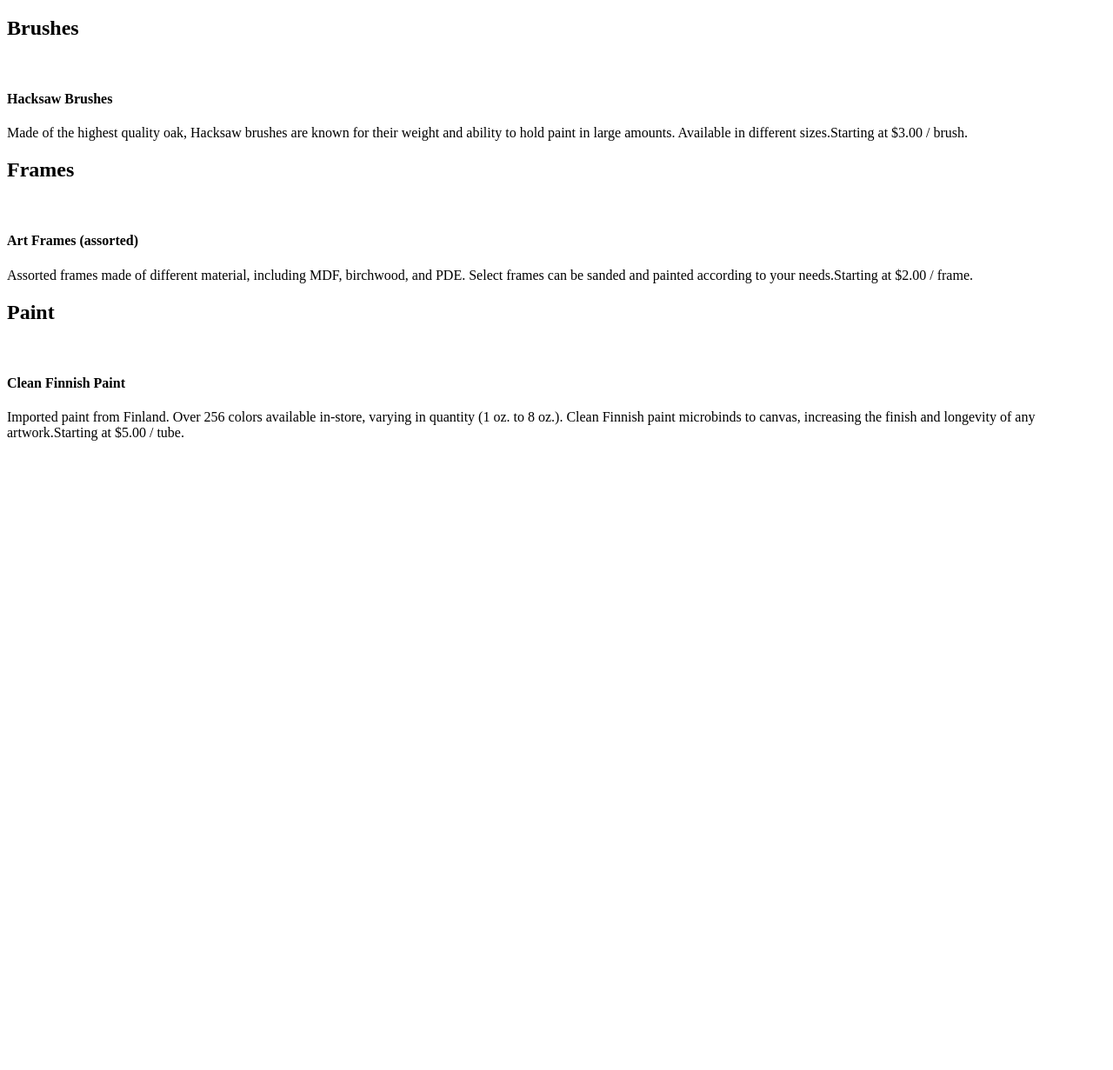
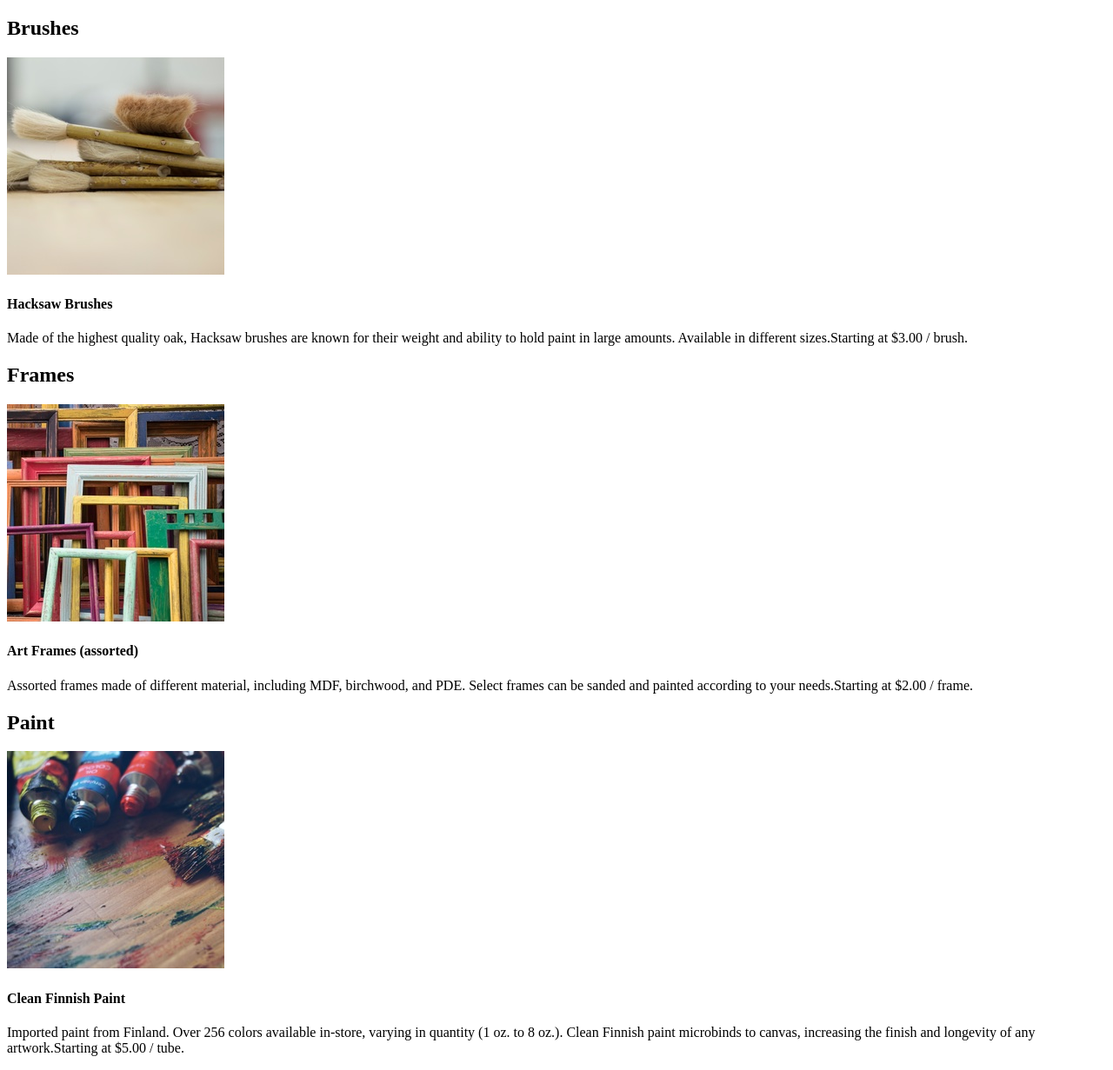
Before and after one commit to ahmadawji/Backend-Path, a plain HTML site: page SE Foundations/Projects/Dasmotos-Arts-&-Crafts/index.html in a window 1280 px wide. Shown: the part 61-1292 px from the top of the page at 87% size. Before the commit the page ends 800 px from the top, so only its background shows below. Drawn offline with Linux system fonts and the light colour scheme.

Commit message:
Add images to sections

```diff
--- a/SE Foundations/Projects/Dasmotos-Arts-&-Crafts/index.html
+++ b/SE Foundations/Projects/Dasmotos-Arts-&-Crafts/index.html
@@ -11,7 +11,7 @@
     </header>
     <section class="brushes store-section">
       <h2>Brushes</h2>
-      <img src="" alt="" />
+      <img src="./assets/images/hacksaw.jpeg" alt="hacksaw" />
       <h4>Hacksaw Brushes</h4>
       <p>
         Made of the highest quality oak, Hacksaw brushes are known for their
@@ -21,7 +21,7 @@
     </section>
     <section class="frames store-section">
       <h2>Frames</h2>
-      <img src="" alt="" />
+      <img src="./assets/images/frames.jpeg" alt="Frames" />
       <h4>Art Frames (assorted)</h4>
       <p>
         Assorted frames made of different material, including MDF, birchwood,
@@ -31,7 +31,7 @@
     </section>
     <section class="pain store-sectiont">
       <h2>Paint</h2>
-      <img src="" alt="" />
+      <img src="./assets/images/finnish.jpeg" alt="Finnish" />
       <h4>Clean Finnish Paint</h4>
       <p>
         Imported paint from Finland. Over 256 colors available in-store, varying
```
